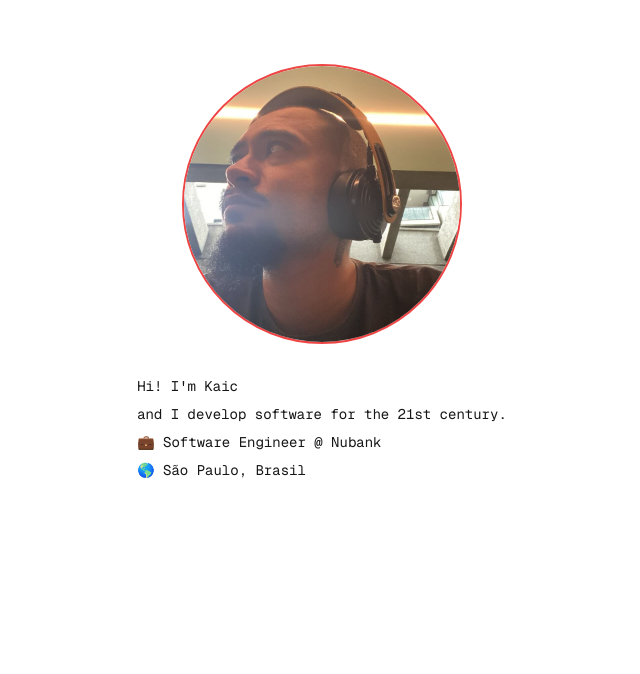
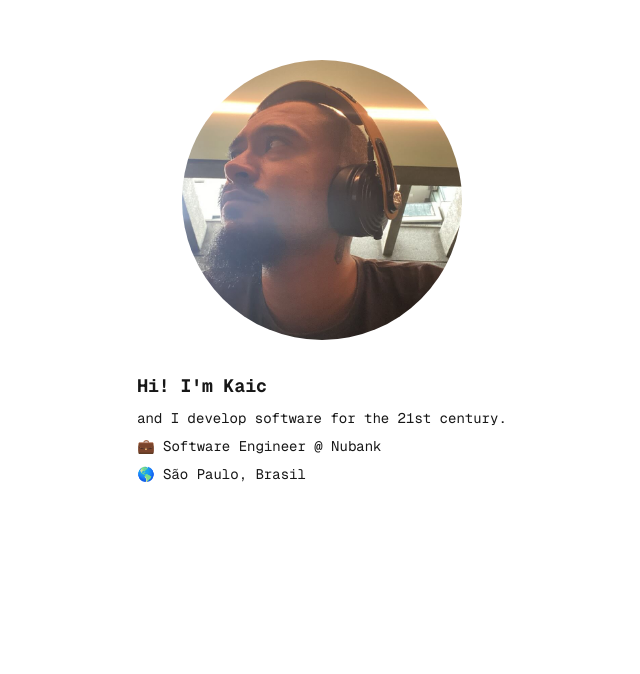
Before and after one commit to kaic/kaic.github.io, a Next.js app: page / in a window 1280 px wide. Shown: the part 124-798 px from the top of the page, without its empty margins (318-958 px from the left). Built offline with nearby package versions, Linux system fonts and the light colour scheme.

Commit message:
feat: create intro component

```diff
--- a/src/app/Main/Main.tsx
+++ b/src/app/Main/Main.tsx
@@ -1,16 +1,12 @@
+//TODO: [] Fix Imports
 import Image from 'next/image';
 import { Nav } from './components/Nav';
-import { useTranslations } from 'next-intl';
-import { config } from '../../config';
-
-//TODO: [] Fix Imports
-//TODO: [] Create the nav component
+import { Intro } from './components/Intro';
 
 export const Main = () => {
-  const t = useTranslations('Home.Main');
   return (
     <div className='grid grid-rows-[20px_1fr_20px] items-center justify-items-center min-h-[100vh] p-8 pb-20 gap-16 sm:p-20'>
-      <header className='w-full p-4'>
+      <header className='w-full p-2'>
         <Nav />
       </header>
       <main className='flex flex-col gap-8 row-start-2 items-center sm:items-start'>
@@ -20,24 +16,9 @@ export const Main = () => {
           width={280}
           height={138}
           priority
-          className='rounded-full border-2 border-red-500 sm:self-center'
+          className='rounded-full sm:self-center'
         />
-        <ul className='list-inside text-sm text-center sm:text-left font-[family-name:var(--font-geist-mono)]'>
-          <li className='mb-2'>
-            <h1>{t('header.title')}</h1>
-          </li>
-          <li className='mb-2'>
-            <h1>{t('header.subtitle')}</h1>
-          </li>
-          <li className='mb-2'>
-            <h1>
-              💼 {config.job.role} @ {config.job.company}
-            </h1>
-          </li>
-          <li className='mb-2'>
-            <h1>🌎 {t('header.location')}</h1>
-          </li>
-        </ul>
+        <Intro />
       </main>
     </div>
   );
--- /dev/null
+++ b/src/app/Main/components/Intro.tsx
@@ -0,0 +1,24 @@
+import { useTranslations } from 'next-intl';
+import { config } from '../../../config';
+
+export const Intro = () => {
+  const t = useTranslations('Home.Main');
+    return (
+        <ul className='list-inside sm:text-left font-[family-name:var(--font-geist-mono)]'>
+        <li className='mb-2 text-lg font-bold'>
+          <h1>{t('header.title')}</h1>
+        </li>
+        <li className='mb-2 text-sm'>
+          <h1>{t('header.subtitle')}</h1>
+        </li>
+        <li className='mb-2 text-sm'>
+          <h1>
+            💼 {config.job.role} @ {config.job.company}
+          </h1>
+        </li>
+        <li className='mb-2 text-sm'>
+          <h1>🌎 {t('header.location')}</h1>
+        </li>
+      </ul>
+    );
+}
```
